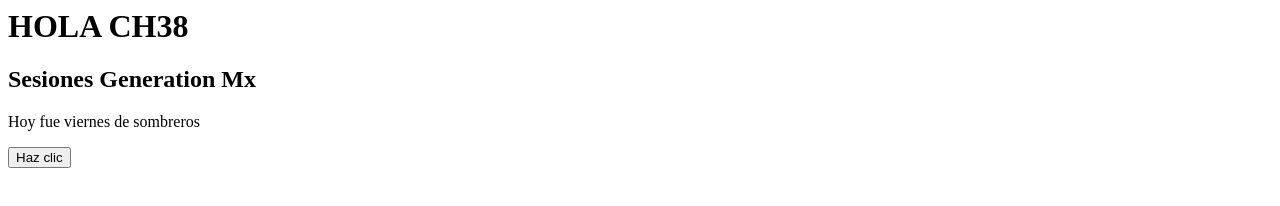
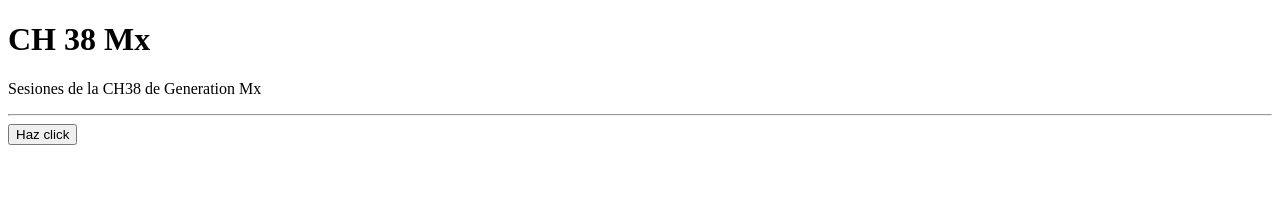
Before and after one commit to AdrianaBacilio/Ch38-sesiones, a plain HTML site: page index.html in a window 1280 px wide. Drawn offline with Linux system fonts and the light colour scheme.

Commit message:
feat: version de html 5 con metas

```diff
--- a/index.html
+++ b/index.html
@@ -1,16 +1,23 @@
-<html>
+<!DOCTYPE html>
+<html lang="en">
 
-	<head>
+<head>
+	<meta charset="UTF-8">
+	<meta name="viewport" content="width=device-width, initial-scale=1.0">
+	<title>Document</title>
+</head>
 
-		<title> CH38 </title>
+<body>
+	<main>
+		<h1> CH 38 Mx</h1>
+		<p>Sesiones de la CH38 de Generation Mx </p>
+		<hr>
+		<button> Haz click </button>
+	</main>
+	<footer>
 
-	</head>
+	</footer>
 
-	<body>
-		<h1> HOLA CH38 </h1>
-		<h2> Sesiones Generation Mx </h2>
-		<p> Hoy fue viernes de sombreros </p>
- 		<button> Haz clic </button>
-	</body>
+</body>
 
 </html>
```
Also changed, not shown: 1 other file.
